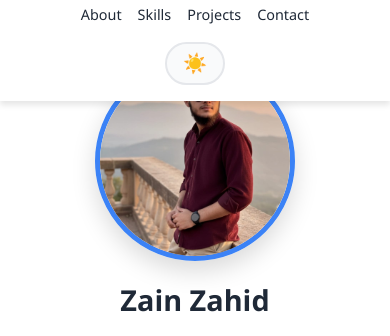
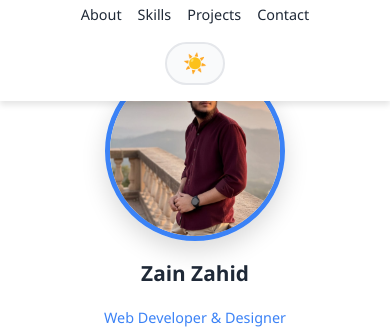
Before and after one commit to Zainox11/Portfolio, a plain HTML site: page index.html in a window 390 px wide. Shown: the part 67-403 px from the top of the page. Drawn offline with Linux system fonts and the light colour scheme.

Commit message:
Update portfolio styling and responsive layout

```diff
--- a/style.css
+++ b/style.css
@@ -327,6 +327,8 @@ main {
     gap: 0.5rem;
     margin-bottom: 1rem;
     flex-wrap: wrap;
+    min-height: 32px;
+    align-items: flex-start;
 }
 
 .tag {
@@ -336,6 +338,7 @@ main {
     border-radius: 20px;
     font-size: 0.85rem;
     font-weight: 500;
+    white-space: nowrap;
 }
 
 .project-link {
@@ -343,6 +346,8 @@ main {
     text-decoration: none;
     font-weight: 600;
     transition: var(--transition);
+    margin-top: auto;
+    display: inline-block;
 }
 
 .project-link:hover {
@@ -493,6 +498,14 @@ main {
         height: 200px;
     }
 
+    .profile-name {
+        font-size: 1.5rem;
+    }
+
+    .profile-title {
+        font-size: 1rem;
+    }
+
     .skills-grid {
         grid-template-columns: 1fr;
     }
@@ -529,6 +542,23 @@ main {
     .section {
         padding: 3rem 0;
     }
+
+    .profile-image {
+        width: 180px;
+        height: 180px;
+    }
+
+    .profile-name {
+        font-size: 1.3rem;
+    }
+
+    .profile-title {
+        font-size: 0.9rem;
+    }
+
+    .about-content {
+        gap: 2rem;
+    }
 }
 
 /* Loading Animation */
```
